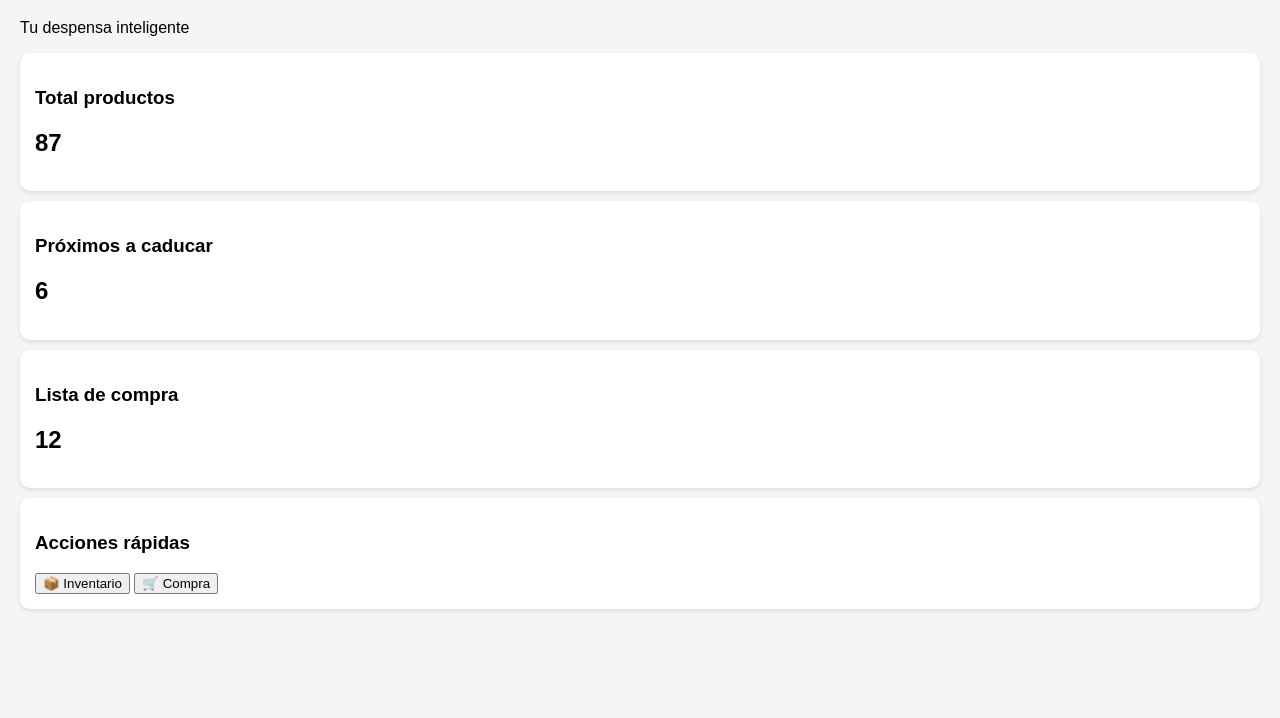
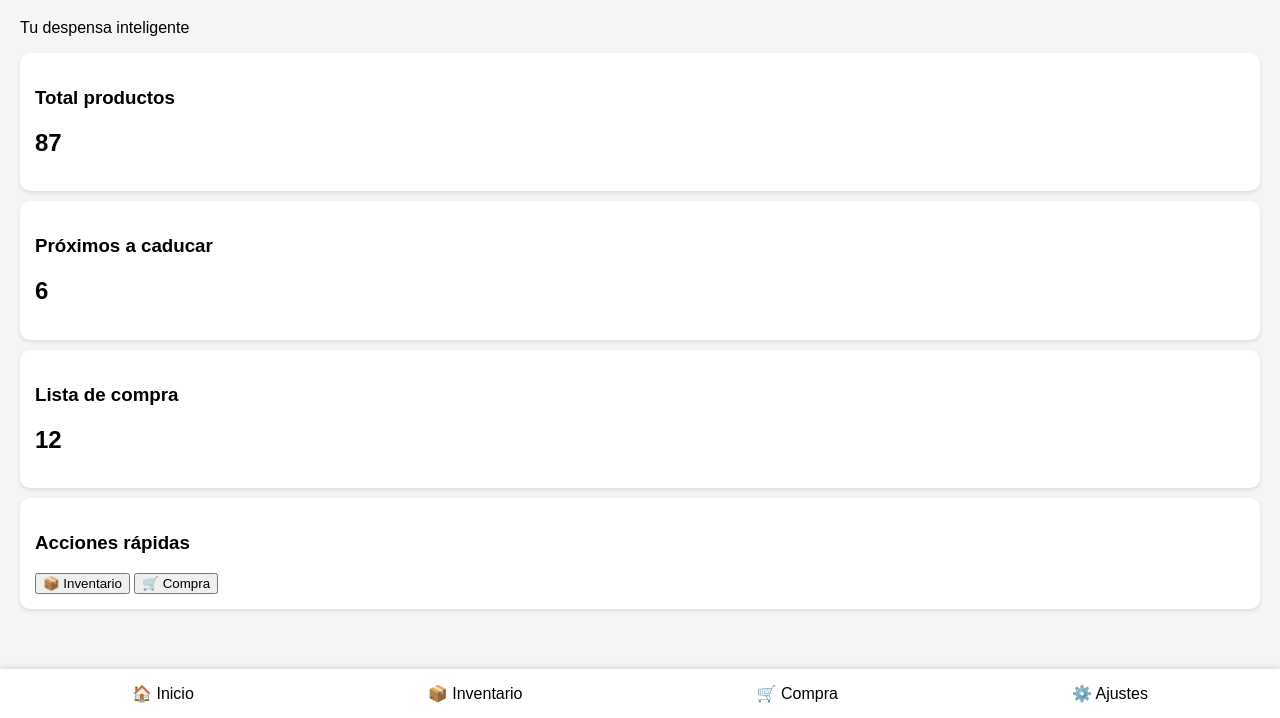
Before and after one commit to CarlosRguez10/foodmind-app-web, a plain HTML site: page index.html in a window 1280 px wide. Shown: the part 82-800 px from the top of the page. Drawn offline with Linux system fonts and the light colour scheme.

Commit message:
Update index.html

```diff
--- a/index.html
+++ b/index.html
@@ -26,6 +26,24 @@
     }
   </style>
 </head>
+<div style="
+position: fixed;
+bottom: 0;
+left: 0;
+right: 0;
+background: white;
+padding: 15px;
+display: flex;
+justify-content: space-around;
+box-shadow: 0 -2px 5px rgba(0,0,0,0.1);
+">
+
+  <div>🏠 Inicio</div>
+  <div>📦 Inventario</div>
+  <div>🛒 Compra</div>
+  <div>⚙️ Ajustes</div>
+
+</div>
 <body>
 
 <h1>🍏 FoodMind</h1>
```
